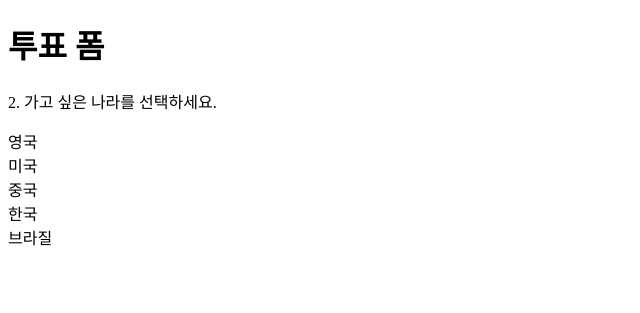
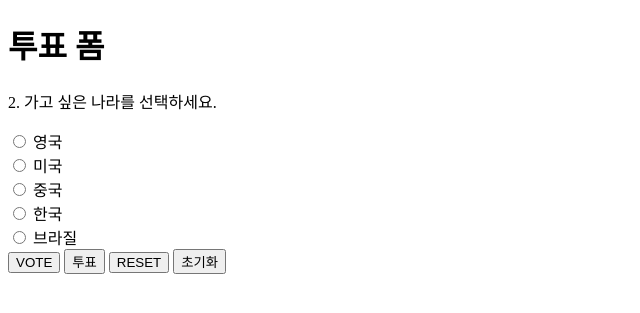
Before and after one commit to noeun0/django, a Django app: page /polls/vote_form/2 in a window 1280 px wide. Shown: the top 313 px of the page, without its empty margins (0-640 px from the left). Run offline with Django 3.2, Linux system fonts and the light colour scheme; data comes from the database, SQL or seed files in the repository.

Commit message:
vote_form

```diff
--- a/my_poll/polls/templates/polls/vote_form.html
+++ b/my_poll/polls/templates/polls/vote_form.html
@@ -10,16 +10,18 @@
 <body>
     <h1>투표 폼</h1>
     {{question.pk}}. {{question.question_text}}<p>
-    {% for choice in question.choice_set.all %}
-        {# choice: Choice모델객체#}
-        {{choice.choice_text}}<br>
+    <form action="/polls/vote" method='post'>
+        {% csrf_token %} {# post 방식으로 요청시 반드시 넣어주아야 한다. csrf공격을 방지하기 위한 token값을 생성 #}
+        {% for choice in question.choice_set.all %}
+            {# choice: Choice모델객체#}
+            <input type = 'radio' name='choice' value="{{choice.pk}}">
+            <!-- radio는 그룹으로 묶어야 정상 작동한다. -> name을 지정해주어야함 -->
 
-    {% endfor %}
+            {{choice.choice_text}}<br>
+        {% endfor %}
+        <input type = 'submit' value='VOTE'> <button>투표</button>
+        <input type = 'reset' value = 'RESET'> <button type = 'reset'>초기화</button>
+   </form>
+
 </body>
 </html>
-
-{#한줄주석#}
-<!-- html주석 -->
-{%comment%}
-block주석
-{%endcomment%}
```
